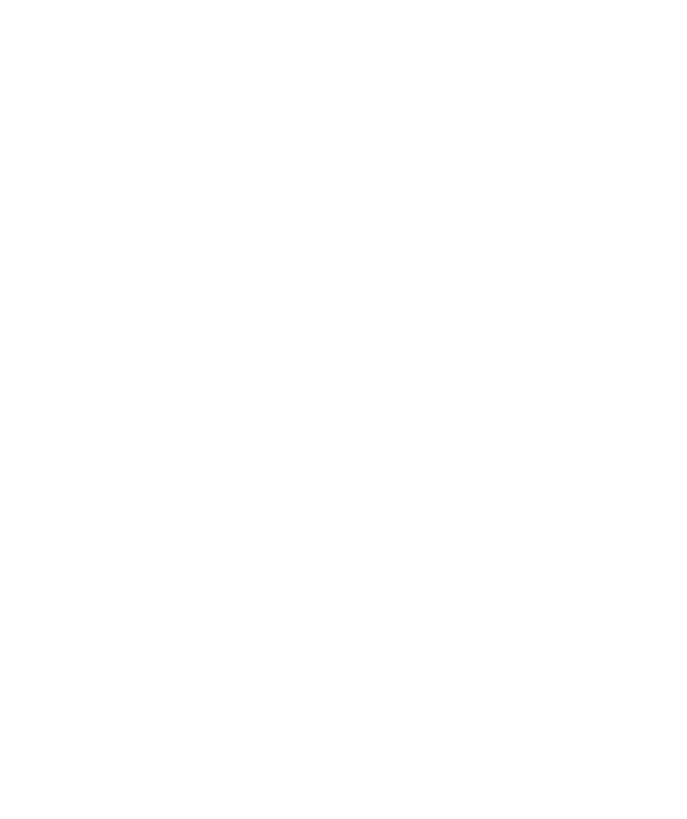
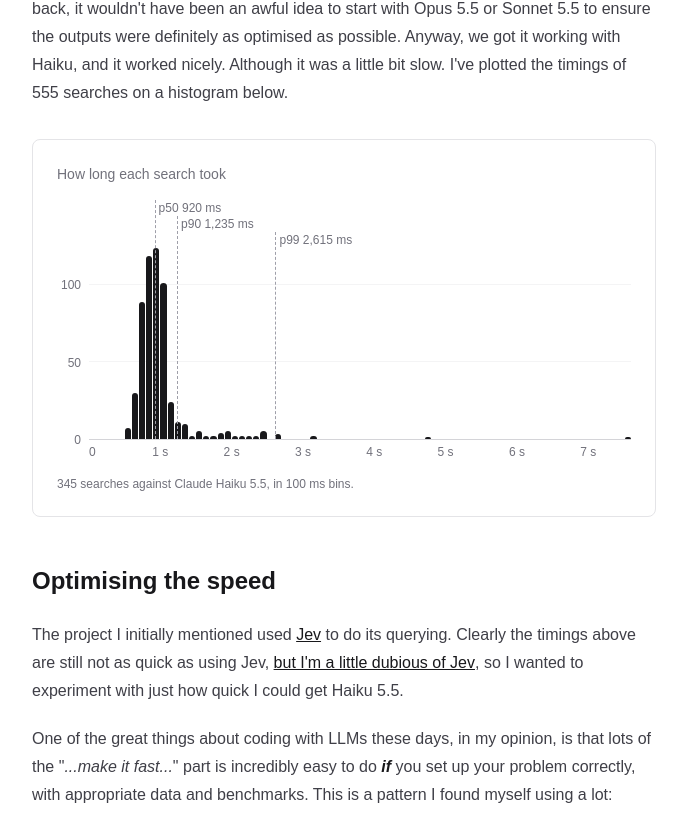
Before and after one commit to BradleyGrantham/bradleygrantham.com, a Next.js app: page /blog/fpl-search in a window 1280 px wide. Before the commit this address had no page. Shown: the part 478-1297 px from the top of the page, without its empty margins (296-983 px from the left). Before the commit the page ends 800 px from the top, so only its background shows below. Built offline with nearby package versions, Linux system fonts and the light colour scheme.

Commit message:
Add the FPL search post, with a Histogram chart component

```diff
--- /dev/null
+++ b/src/components/histogram.tsx
@@ -0,0 +1,102 @@
+type HistogramProps = {
+  // Counts per bin, starting at 0. Bin i covers [i * binSize, (i + 1) * binSize).
+  bins: number[];
+  binSize: number;
+  // Dashed reference lines, e.g. percentiles, in the same units as binSize.
+  markers?: { label: string; value: number }[];
+  title?: string;
+  caption?: string;
+};
+
+function formatMs(ms: number) {
+  if (ms === 0) return "0";
+  return ms >= 1000 ? `${ms / 1000} s` : `${ms} ms`;
+}
+
+export function Histogram({ bins, binSize, markers = [], title, caption }: HistogramProps) {
+  const max = Math.max(...bins);
+  const range = bins.length * binSize;
+  const step = max > 50 ? 50 : 10;
+  const yTicks = Array.from({ length: Math.floor(max / step) + 1 }, (_, i) => i * step);
+  const xTicks = Array.from({ length: Math.floor(range / 1000) + 1 }, (_, i) => i * 1000);
+  const pct = (v: number) => `${(v / range) * 100}%`;
+  const labelRowHeight = markers.length * 16;
+
+  return (
+    <figure className="not-prose my-8 rounded-lg border border-zinc-200 p-6 dark:border-zinc-800">
+      {title && (
+        <h3 className="mb-4 text-sm font-medium text-zinc-500 dark:text-zinc-400">
+          {title}
+        </h3>
+      )}
+      <div className="flex gap-2 text-xs text-zinc-500 dark:text-zinc-400">
+        <div className="relative h-48 w-6 shrink-0 text-right" style={{ marginTop: labelRowHeight }}>
+          {yTicks.map((t) => (
+            <span
+              key={t}
+              className="absolute right-0 translate-y-1/2"
+              style={{ bottom: `${(t / max) * 100}%` }}
+            >
+              {t}
+            </span>
+          ))}
+        </div>
+        <div className="flex-1">
+          <div className="relative" style={{ height: labelRowHeight }}>
+            {markers.map((m, i) => (
+              <span
+                key={m.label}
+                className="absolute whitespace-nowrap pl-1"
+                style={{ left: pct(m.value), top: i * 16 }}
+              >
+                {m.label} {m.value.toLocaleString()} ms
+              </span>
+            ))}
+          </div>
+          <div className="relative h-48 border-b border-zinc-300 dark:border-zinc-700">
+            {yTicks.slice(1).map((t) => (
+              <div
+                key={t}
+                className="absolute inset-x-0 border-t border-zinc-100 dark:border-zinc-900"
+                style={{ bottom: `${(t / max) * 100}%` }}
+              />
+            ))}
+            <div className="relative flex h-full items-end gap-px">
+              {bins.map((n, i) => (
+                <div
+                  key={i}
+                  className="flex-1 rounded-t-sm bg-zinc-900 dark:bg-zinc-100"
+                  style={{ height: `${(n / max) * 100}%` }}
+                  title={`${formatMs(i * binSize)}–${formatMs((i + 1) * binSize)}: ${n}`}
+                />
+              ))}
+            </div>
+            {markers.map((m, i) => (
+              <div
+                key={m.label}
+                className="absolute bottom-0 border-l border-dashed border-zinc-400 dark:border-zinc-500"
+                style={{ left: pct(m.value), top: -labelRowHeight + i * 16 }}
+              />
+            ))}
+          </div>
+          <div className="relative mt-1 h-4">
+            {xTicks.map((t) => (
+              <span
+                key={t}
+                className="absolute -translate-x-1/2 first:translate-x-0"
+                style={{ left: pct(t) }}
+              >
+                {formatMs(t)}
+              </span>
+            ))}
+          </div>
+        </div>
+      </div>
+      {caption && (
+        <figcaption className="mt-4 text-xs text-zinc-500 dark:text-zinc-400">
+          {caption}
+        </figcaption>
+      )}
+    </figure>
+  );
+}
--- a/src/components/mdx-components.tsx
+++ b/src/components/mdx-components.tsx
@@ -1,6 +1,8 @@
 import type { MDXComponents } from "mdx/types";
 import { BarChart } from "@/components/bar-chart";
+import { Histogram } from "@/components/histogram";
 
 export const mdxComponents: MDXComponents = {
   BarChart,
+  Histogram,
 };
--- /dev/null
+++ b/src/content/posts/fpl-search.mdx
@@ -0,0 +1,104 @@
+---
+title: "Searching FPL players with natural language"
+date: "2026-10-23"
+summary: "Using Haiku 5.5 to search for FPL players with natural language"
+---
+
+Inspired by this [project](https://x.com/heystefan_/status/2101369117496521042), I wanted to see if I
+could make a system that allowed me to query FPL players using natural language.
+
+It's a pretty simple system. We create a SQLite database of FPL players, and then we
+feed a prompt into Claude Haiku
+5.5 which gives it the schema of the database, some FPL information and requests an output of a SQL query. When we
+get the SQL query, we apply it against the database and then show the list of players to the frontend. I've always been
+guided by Kent Beck's *"[Make it Work, Make it Right, Make it Fast](https://wiki.c2.com/?MakeItWorkMakeItRightMakeItFast)"*. And this was by far the easiest way to get
+it working and working correctly. Although, looking back, it wouldn't have been an
+awful idea to start with Opus 5.5 or Sonnet 5.5 to ensure the outputs were
+definitely as optimised as possible. Anyway, we got it working with Haiku, and it
+worked nicely. Although it was a little bit slow. I've plotted the timings of 555
+searches on a histogram below.
+
+<Histogram
+  title="How long each search took"
+  caption="345 searches against Claude Haiku 5.5, in 100 ms bins."
+  binSize={100}
+  bins={[0, 0, 0, 0, 0, 7, 30, 89, 119, 124, 101, 24, 11, 10, 2, 5, 2, 2, 4, 5, 2, 2, 2, 2, 5, 0, 3, 0, 0, 0, 0, 2, 0, 0, 0, 0, 0, 0, 0, 0, 0, 0, 0, 0, 0, 0, 0, 1, 0, 0, 0, 0, 0, 0, 0, 0, 0, 0, 0, 0, 0, 0, 0, 0, 0, 0, 0, 0, 0, 0, 0, 0, 0, 0, 0, 1]}
+  markers={[
+    { label: "p50", value: 920 },
+    { label: "p90", value: 1235 },
+    { label: "p99", value: 2615 },
+  ]}
+/>
+
+## Optimising the speed
+
+The project I initially mentioned used [Jev](https://typesafe.ai/blog/introducing-system-one-models-and-jev)
+to do its querying. Clearly the timings above are still not as quick as using Jev,
+[but I'm a little dubious of Jev](https://popsa.com/perspectives/authors/bradley-grantham/), so I wanted to experiment with just
+how quick I could get Haiku 5.5.
+
+One of the great things about coding with LLMs these days, in my opinion, is that
+lots of the "*...make it fast...*" part is incredibly easy to do ***if*** you set up
+your problem correctly, with appropriate data and benchmarks. This is a pattern I found
+myself using a lot:
+* Create a dataset of inputs and outputs that you ***know*** are correct
+* Set up a harness that runs your inputs through your system, and evaluates how
+correct the outputs are
+* Ensure your harness also outputs the parameter you're trying to optimise
+* Ask Opus 5.5 to optimise your parameter while keeping your inputs and outputs
+identical
+
+In a more traditional programming system, a prompt you could use would look
+something like:
+> "Your goal is to optimise the speed of this system as much as possible. Keep a log
+of all your hypotheses and the results of these hypotheses. You must not change or
+delete any tests, any solutions must pass all existing tests. Exhaust all possible
+avenues for speed up."
+
+So in this case we have a dataset of a few hundred natural language queries and the
+SQL that they output. Our goal is to speed up this system as much as possible. For
+this problem I wanted to stick with Haiku 5.5, which means we don't have lots of
+avenues to explore - once you've turned `thinking` off, you're really onto prompt
+engineering and some clever sharing of responsibilities between the LLM and the code.
+Regardless, I thought it was an interesting experiment.
+
+The results weren't as effective or as interesting as I would have liked. We were
+able to bring the median time from natural language query to SQL query from 948 ms to
+854 ms. The p99 of requests had a slightly larger saving but still not enough for a
+user to notice a difference - we went from 2,632 ms to 2,229 ms. However, there were a
+couple of interesting things that came out of this experiment.
+
+<Histogram
+  title="How long each search takes now"
+  caption="345 searches with the optimised prompt against Claude Haiku 5.5, in 100 ms bins, on the same scale as the chart above."
+  binSize={100}
+  bins={[0, 0, 0, 0, 0, 1, 25, 83, 101, 49, 32, 8, 9, 7, 4, 7, 8, 1, 2, 1, 1, 1, 2, 0, 2, 0, 0, 0, 0, 0, 0, 0, 0, 0, 0, 0, 0, 0, 0, 0, 0, 0, 0, 0, 0, 0, 1, 0, 0, 0, 0, 0, 0, 0, 0, 0, 0, 0, 0, 0, 0, 0, 0, 0, 0, 0, 0, 0, 0, 0, 0, 0, 0, 0, 0, 0]}
+  markers={[
+    { label: "p50", value: 854 },
+    { label: "p90", value: 1333 },
+    { label: "p99", value: 2229 },
+  ]}
+/>
+
+### What helped
+- **Lowercase SQL** - asking the model to output lowercase SQL, rather than it
+defaulting to uppercase SQL, meant it output fewer tokens. This accounted for 34ms
+of the 100ms saving.
+- **Moving `LIMIT`s and `ORDER BY`s to the code** - obvious in hindsight, but
+anything being output by the model every time, like a `LIMIT 10` can just be added
+in the code instead. This saved about 28ms on average.
+- **Shorter column names** - abbreviating all the column names, for example changing
+`expected_goal_involvements_per_90` to `xgi90` saved 11ms on average.
+
+### What didn't help
+- **Shrinking the prompt** - didn't help at all.
+- **A compact reply format** - in theory should have helped, but the model kept
+breaking it.
+
+Overall, I found it an interesting experiment, even though the time wasn't massively
+improved. I also did some tests on how fast Haiku was when just asking it to respond
+*"yes"* and this was consistently at 630ms - so if that's the baseline, 854ms for a
+working SQL query feels pretty good.
+
+
+For anyone interested, the code is open sourced on GitHub [here](https://github.com/BradleyGrantham/search-fpl).
```
